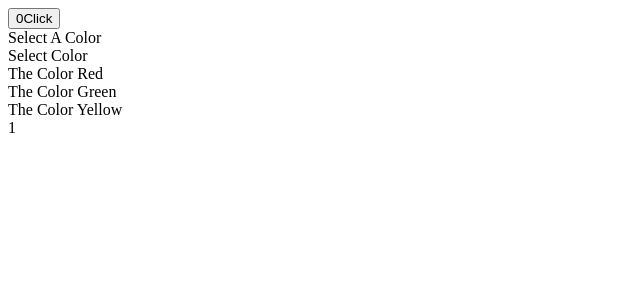
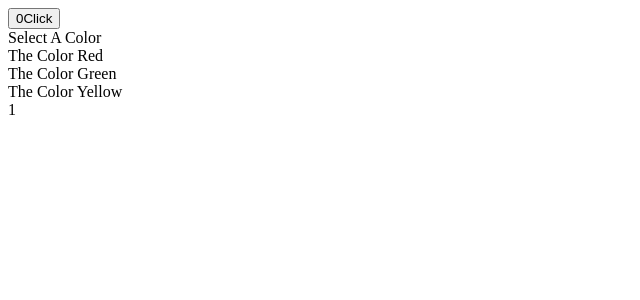
Before and after one commit to RatonBiswas/React, a React (Create React App) app in the folder widget/: page / in a window 1280 px wide. Shown: the top 300 px of the page, without its empty margins (0-640 px from the left). Built offline with nearby package versions, Linux system fonts and the light colour scheme; the HTML template or start-up script is replaced by a standard one.

Commit message:
Filtering the Option List

```diff
--- a/widget/src/App.js
+++ b/widget/src/App.js
@@ -41,7 +41,7 @@ const App = () => {
       value: 'Yellow'
     }
   ]
-
+  const [selected, setSelected] = useState(options[0])
   return (
     <div>
       <button
@@ -53,7 +53,7 @@ const App = () => {
       </button>
       {/* <Accordion items={items} /> */}
       {/* <Search/> */}
-      <Dropdown options={options}/>
+      <Dropdown selected={selected} onChangeSelected={setSelected} options={options}/>
       <Test value={value} />
     </div>
   );
--- a/widget/src/components/Dropdown.js
+++ b/widget/src/components/Dropdown.js
@@ -1,9 +1,12 @@
 import React from "react";
 
-const Dropdown = ({ options }) => {
+const Dropdown = ({ options ,selected ,onChangeSelected}) => {
   const dropDownRender = options.map((option) => {
+      if(option.value===selected.value){
+          return null
+      }
     return (
-      <div key={option.value} className="item">
+      <div key={option.value} className="item" onClick={()=> onChangeSelected(option)}>
         {option.label}
       </div>
     );
@@ -14,7 +17,7 @@ const Dropdown = ({ options }) => {
         <label className="label">Select A Color</label>
         <div className="ui selection dropdown visible active">
           <i className="dropdown icon"></i>
-          <div className="text">Select Color</div>
+          <div className="text">{selected.label}</div>
           <div className="menu visible transition">{dropDownRender}</div>
         </div>
       </div>
```
